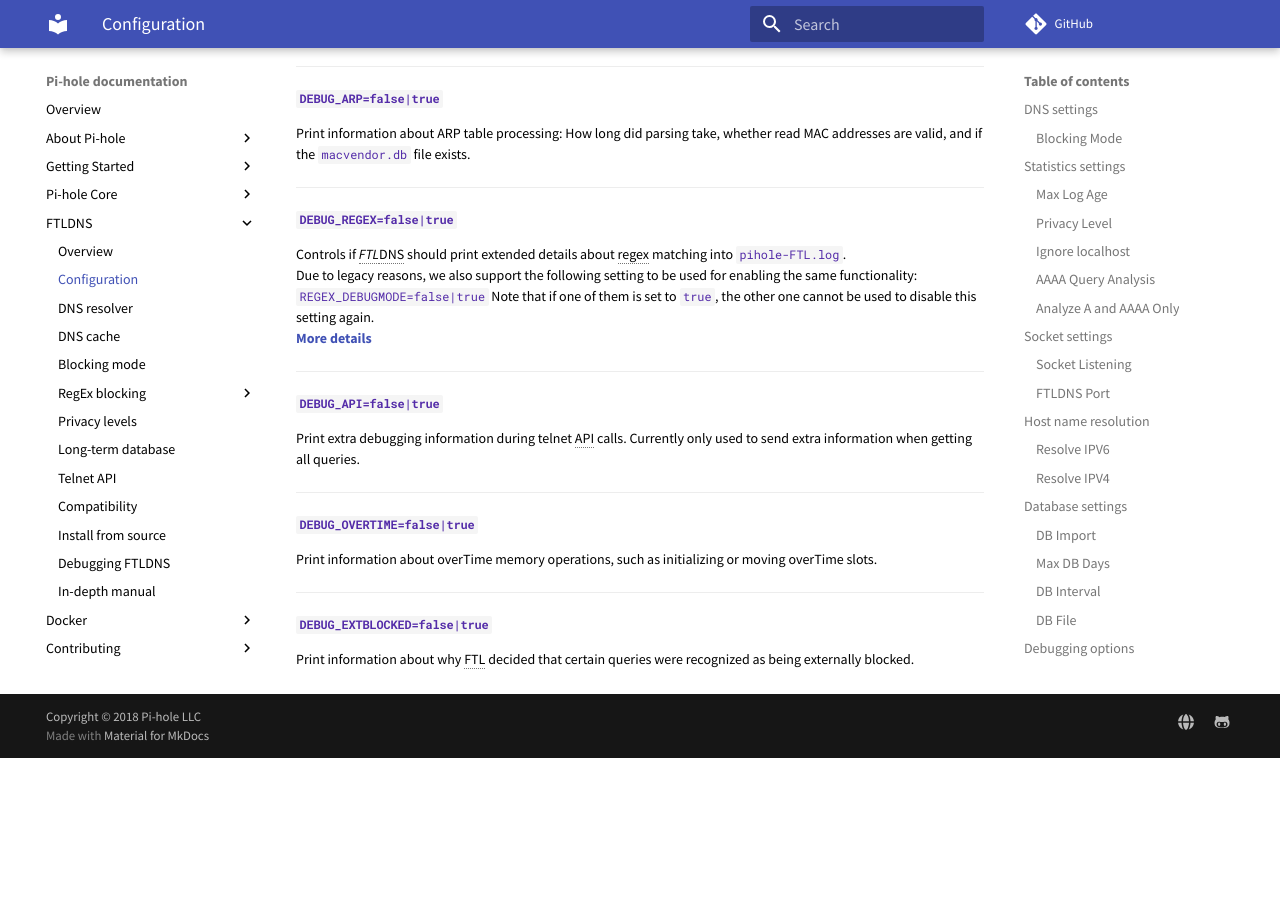
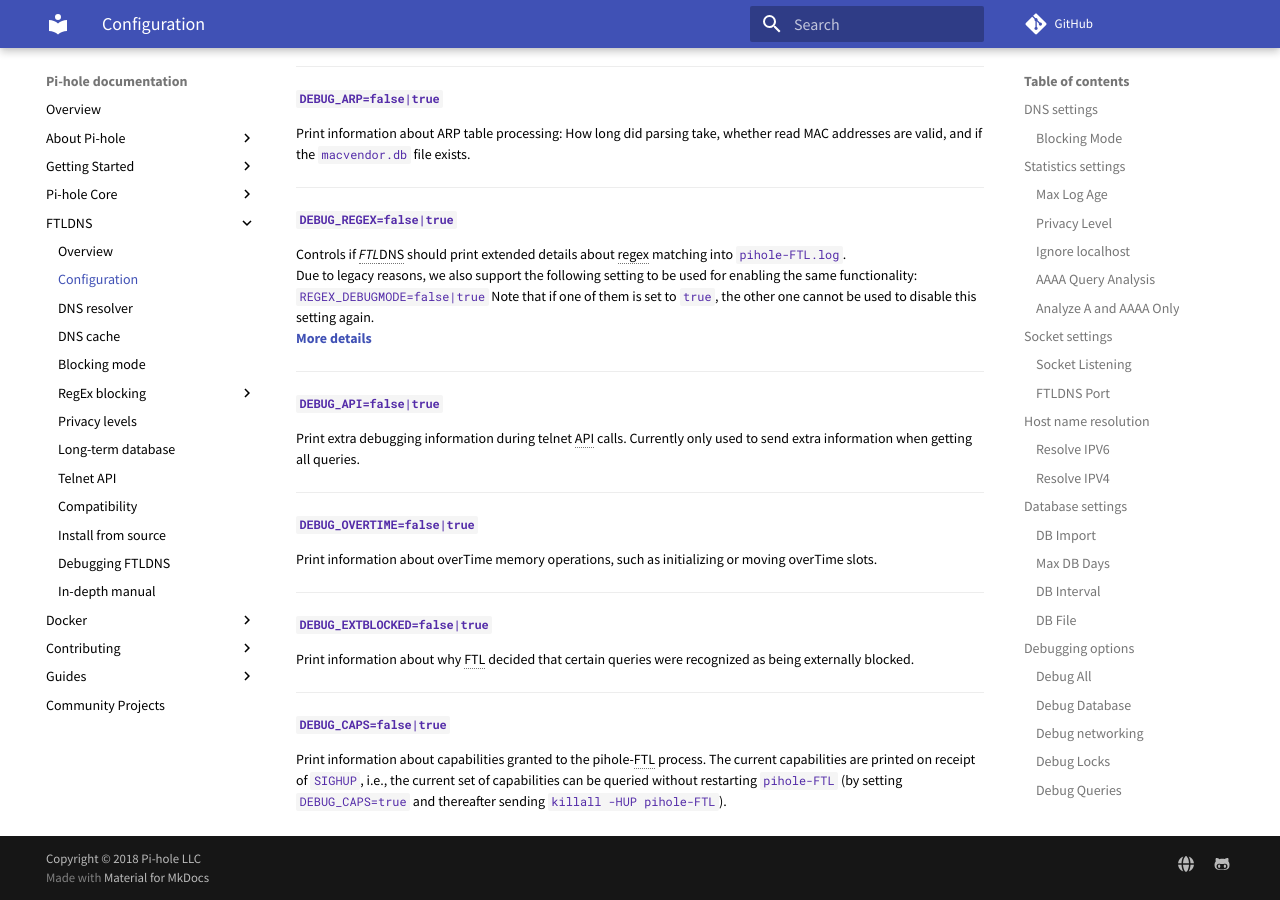
Before and after one commit to pi-hole/docs, an MkDocs documentation site: the page built from docs/ftldns/configfile.md, in a window 1280 px wide and 900 px high, scrolled down 2751 px. Built offline with MkDocs 1.6.1 and Material for MkDocs 9.7.7, drawn with Linux system fonts in a browser that asks for light colours; comment, search, counter and statistics services are not loaded; before the commit the page ends 3509 px from its top, so only the background shows below that.

Commit message:
Add description of DEBUG_CAPS config option.
Signed-off-by: DL6ER <dl6er@dl6er.de>

```diff
--- a/docs/ftldns/configfile.md
+++ b/docs/ftldns/configfile.md
@@ -100,5 +100,8 @@
 <hr/>
 #### `DEBUG_EXTBLOCKED=false|true` {#debug_extblocked data-toc-label='Debug externally blocked'}
   Print information about why FTL decided that certain queries were recognized as being externally blocked.
+<hr/>
+#### `DEBUG_CAPS=false|true` {#debug_caps data-toc-label='Debug Linux capabilities'}
+  Print information about capabilities granted to the pihole-FTL process. The current capabilities are printed on receipt of `SIGHUP`, i.e., the current set of capabilities can be queried without restarting `pihole-FTL` (by setting `DEBUG_CAPS=true` and thereafter sending `killall -HUP pihole-FTL`).
 
 {!abbreviations.md!}
```
